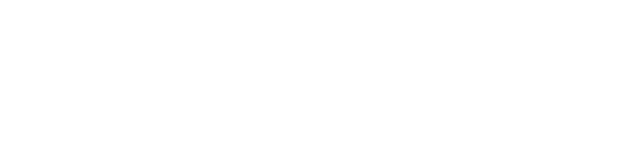
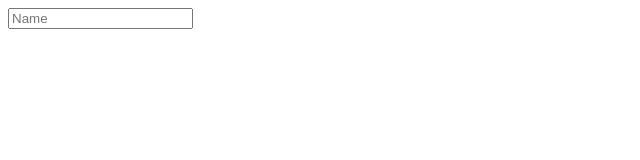
Before and after one commit to Benson306/git_ninja, a plain HTML site: page index.html in a window 1280 px wide. Shown: the whole page, without its empty margins (0-640 px from the left). Drawn offline with Linux system fonts and the light colour scheme.

Commit message:
added form to index

```diff
--- a/index.html
+++ b/index.html
@@ -7,6 +7,8 @@
     <title>Document</title>
 </head>
 <body>
-
+    <form>
+        <input type="text" placeholder="Name" required>
+    </form>
 </body>
 </html>
```
